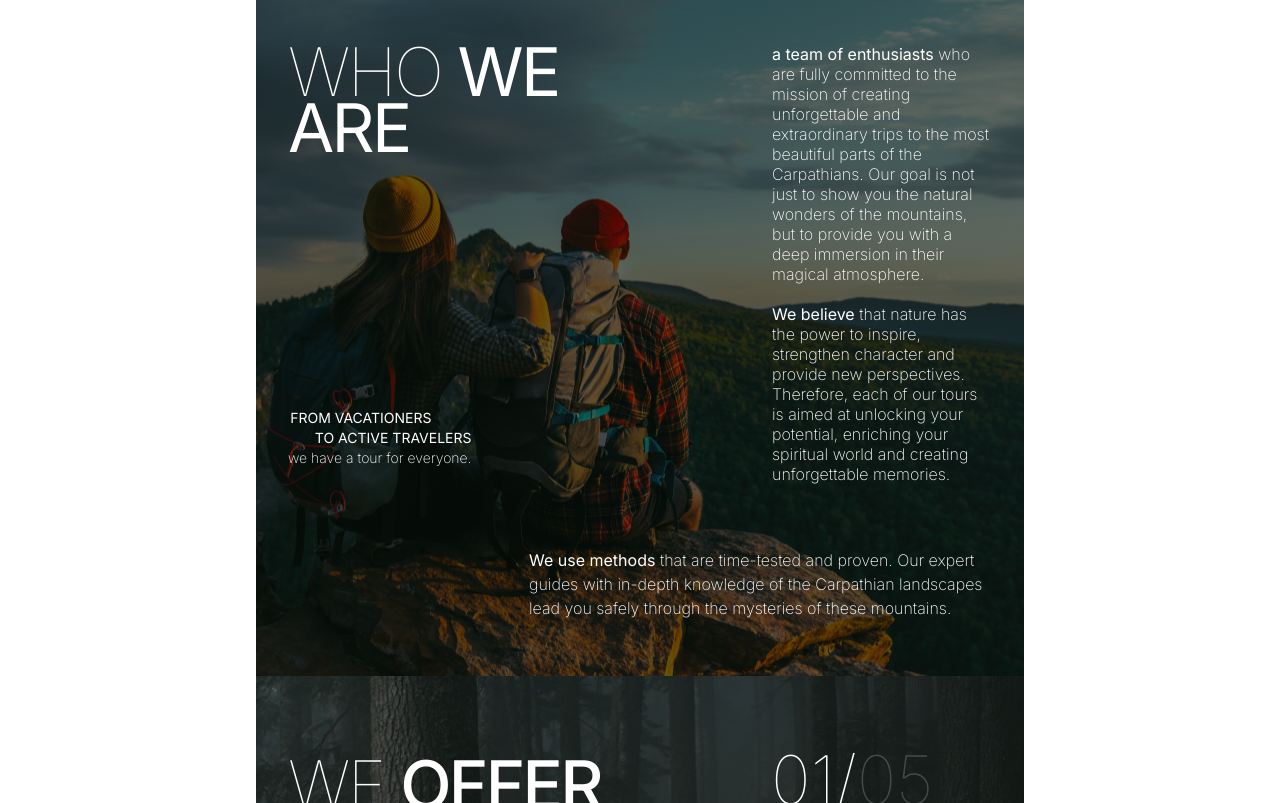
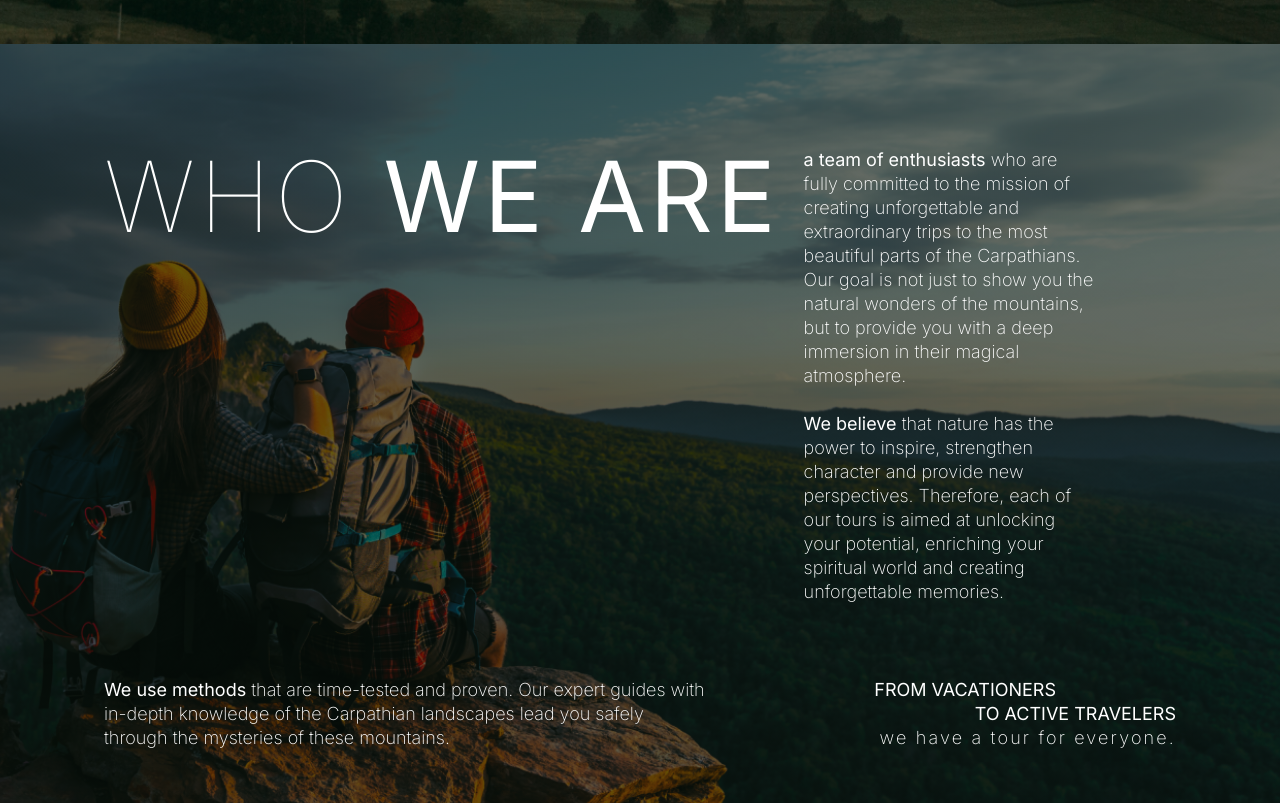
Before and after one commit to IrynaBondarenko7/carp-travel, a Next.js app: page / in a window 1280 px wide. Shown: the part 797-1600 px from the top of the page. Built offline with nearby package versions, Linux system fonts and the light colour scheme.

Commit message:
added about desk styles

```diff
--- a/src/app/globals.css
+++ b/src/app/globals.css
@@ -163,6 +163,10 @@ body.menu-open {
     background-image: linear-gradient(rgba(2, 15, 8, 0.5), rgba(2, 15, 8, 0.5)),
       url(../../public/images/about/about-bg-tab.png);
   }
+  @media screen and (min-width: 1200px) {
+    background-image: linear-gradient(rgba(2, 15, 8, 0.5), rgba(2, 15, 8, 0.5)),
+      url(../../public/images/about/about-bg-desk.png);
+  }
 }
 
 .hero-section {
--- a/src/components/About.tsx
+++ b/src/components/About.tsx
@@ -2,24 +2,23 @@ export const About = () => {
   return (
     <section
       id="about"
-      className="py-14 sm:px-5 smm:px-5  relative md:w-768 w-480 sm:w-screen mx-auto about-section md:px-8"
+      className="py-14 sm:px-5 smm:px-5  relative md:w-768 w-480 sm:w-screen xl:w-100% 2xl:w-1440 mx-auto about-section md:px-8 xl:p-104"
     >
-      <div className="relative">
-        <div className="md:flex md:gap-76">
-          <h2 className="text-white sm:text-40 smm:text-40 leading-56 sm:tracking-1.6 smm:tracking-1.6 font-thin mb-2 md:text-67 md:tracking-2.68">
+      <div className="md:flex md:gap-76 xl:gap-6 ">
+        <h2 className="text-white sm:text-40 smm:text-40 leading-56 sm:tracking-1.6 smm:tracking-1.6 font-thin mb-2 md:text-67 md:tracking-2.68 xl:text-98 xl:-tracking-3.92 xl:mb-0 xl:leading-none">
           WHO <b>WE ARE</b>
         </h2>
         <div className="md:flex md:flex-col">
-            <p className="text-white sm:text-sm smm:text-sm sm:w-180 smm:w-180 mb-5 font-extralight md:text-base md:leading-5 md:w-220">
+          <p className="text-white sm:text-sm smm:text-sm sm:w-180 smm:w-180 mb-5 font-extralight md:text-base md:leading-5 md:w-220 xl:text-lg xl:leading-6 xl:w-292 xl:mb-6">
             <strong>a team of enthusiasts </strong>
-              who are fully committed to the mission of creating unforgettable
-              and extraordinary trips to the most beautiful parts of the
-              Carpathians. Our goal is not just to show you the natural wonders
-              of the mountains, but to provide you with a deep immersion in
-              their magical atmosphere.
+            who are fully committed to the mission of creating unforgettable and
+            extraordinary trips to the most beautiful parts of the Carpathians.
+            Our goal is not just to show you the natural wonders of the
+            mountains, but to provide you with a deep immersion in their magical
+            atmosphere.
           </p>
 
-            <p className="text-white sm:text-sm smm:text-sm sm:w-180 smm:w-180 font-extralight md:text-base md:leading-5 md:w-220">
+          <p className="text-white sm:text-sm smm:text-sm sm:w-180 smm:w-180 font-extralight md:text-base md:leading-5 md:w-220 xl:text-lg xl:leading-6 xl:w-292">
             <strong>We believe </strong>
             that nature has the power to inspire, strengthen character and
             provide new perspectives. Therefore, each of our tours is aimed at
@@ -28,12 +27,15 @@ export const About = () => {
           </p>
         </div>
       </div>
-        <div className="text-white pt-10 flex flex-col items-end text-sm mb-10 md:absolute md:bottom-28">
-          <p className="uppercase mr-10">From vacationers </p>
+      <div className="xl:flex xl:flex-row-reverse xl:justify-between xl:m-top-74">
+        <div className="text-white pt-10 flex flex-col items-end text-sm mb-10 md:absolute md:bottom-28 xl:static xl:pt-0 xl:text-lg xl:leading-6">
+          <p className="uppercase mr-10 xl:m-r-7.5rem">From vacationers </p>
           <p className="uppercase">to active travelers</p>
-          <p className="font-extralight">we have a tour for everyone.</p>
+          <p className="font-extralight xl:tracking-2.16">
+            we have a tour for everyone.
+          </p>
         </div>
-        <p className="text-white sm:text-sm  smm:text-sm  font-extralight md:mt-16 md:w-463 md:ml-auto md:text-base">
+        <p className="text-white sm:text-sm  smm:text-sm  font-extralight md:mt-16 md:w-463 md:ml-auto md:text-base xl:m-0 xl:text-lg xl:leading-6 xl:w-605">
           <strong>We use methods </strong>
           that are time-tested and proven. Our expert guides with in-depth
           knowledge of the Carpathian landscapes lead you safely through the
--- a/src/components/Hero.tsx
+++ b/src/components/Hero.tsx
@@ -3,8 +3,8 @@ import { Slogan } from "./Slogan";
 
 export const Hero = () => {
   return (
-    <section className="sm:w-screen sm:pb-14  bg-center bg-no-repeat bg-cover hero-section md:w-768 w-480 mx-auto h-auto md:pb-12  xl:w-100% 2xl:w-1440">
-      <div className="flex flex-col  relative pt-28  w-full sm:px-5 smm:px-5 md:flex-row md:px-8 md:pt-32 md:gap-12 xl:justify-center xl:p-x-104 xl:pt-32 xl:gap-0 xl:justify-between">
+    <section className="sm:w-screen sm:pb-14  bg-center bg-no-repeat bg-cover hero-section md:w-768 w-480 mx-auto h-auto md:pb-12  xl:w-100% 2xl:w-1440 xl:p-b-104">
+      <div className="flex flex-col  relative pt-28  w-full sm:px-5 smm:px-5 md:flex-row md:px-8 md:pt-32 md:gap-12  xl:p-x-104 xl:pt-32 xl:gap-0 xl:justify-between">
         <div className="md:hidden">
           <Slogan />
         </div>
--- a/tailwind.config.ts
+++ b/tailwind.config.ts
@@ -30,6 +30,7 @@ const config: Config = {
         "3.92": "-3.92px",
         "36.48": "36.48px",
         "3.71": "3.71px",
+        "2.16": "2.16px",
       },
       lineHeight: {
         "56": "56px",
@@ -61,6 +62,8 @@ const config: Config = {
         "50%": "calc((100% - 40px)/2)",
         "1440": "1440px",
         "294": "294px",
+        "292": "292px",
+        "605": "605px",
       },
       height: {
         "370": "370px",
@@ -70,9 +73,12 @@ const config: Config = {
         "top-74": "74px 0 0 0 ",
         "right-46": "0 46px 0 0",
         "right-15": "0 15px 0 0",
+        "r-7.5rem": "0 7.5rem 0 0",
       },
       padding: {
         "x-104": "0 104px 0 104px",
+        "b-104": "0 0 104px 0",
+        "104": "104px",
       },
       colors: {
         "#FF5757": "#FF5757",
@@ -80,7 +86,7 @@ const config: Config = {
       screens: {
         sm: { max: "480px" },
         smm: { max: "767px", min: "481px" },
-        xl: { min: "1200px", max: "1440px" },
+        xl: { min: "1200px" },
         "2xl": { min: "1440px" },
       },
       gap: {
```
Also changed, not shown: public/images/about/about-bg-desk.png (added). Lines whose indentation alone changed are shown as unchanged.
